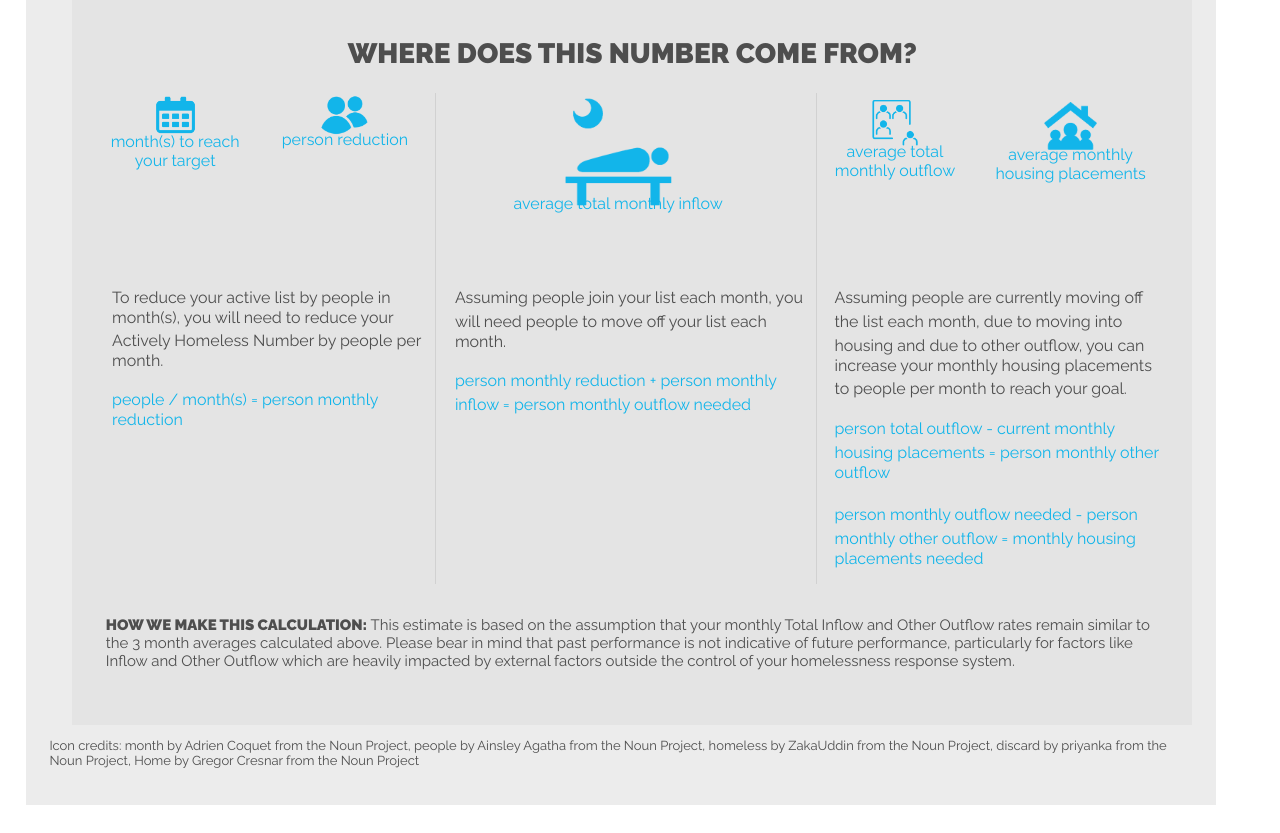
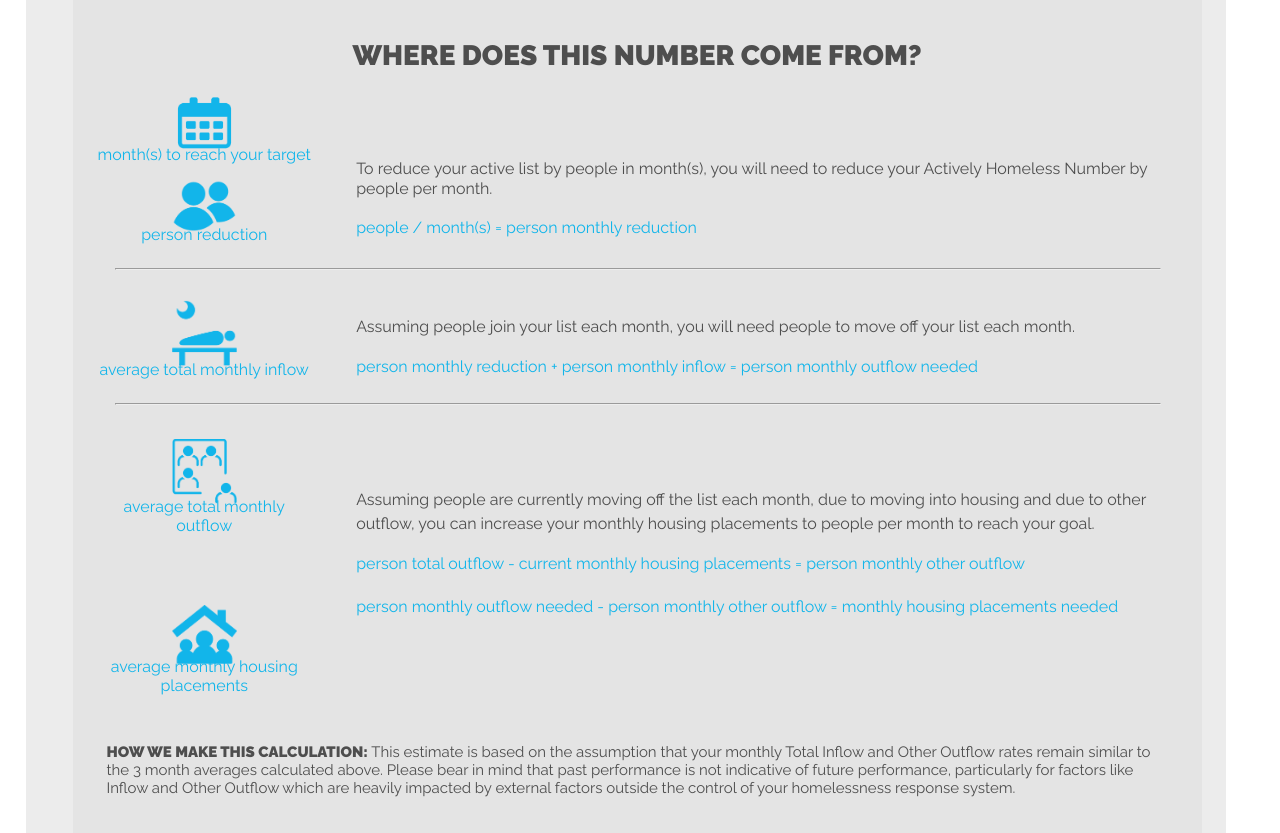
Before and after one commit to builtforzero/30-day-target-move-in-date-calculator, a website built with Parcel: page client/index.html in a window 1280 px wide. Shown: the part 1360-2193 px from the top of the page. Built offline with nearby package versions, Linux system fonts and the light colour scheme; no server answers.

Commit message:
v3 UI updates

```diff
--- a/client/index.html
+++ b/client/index.html
@@ -173,6 +173,8 @@
                     <p style="color: #12b5ea; margin-top: 0%;">average total monthly inflow</p>
                 </div>
                 <div class="explanation2" id="explanation2">
+                    <hr style="margin-left: -30%;">
+                    <br>
                     <p>Assuming
                         <span style="font-size: 20px; font-weight:bold; color: #12b5ea;" id="explanationAvgInflow"></span> people join your list each month, you will need
                         <span style="font-size: 20px; font-weight:bold; color:#12b5ea" id="explanationTargetOutflowRate"></span> people to move off your list each month.
@@ -194,6 +196,8 @@
                     <p style="color: #12b5ea; margin-top: 0%;">average monthly housing placements</p>
                 </div>
                 <div class="explanation3" id="explanation3">
+                    <hr style="margin-left: -30%;">
+                    <br><br><br>
                     <p>Assuming
                         <span style="font-size: 20px; font-weight:bold; color: #12b5ea;" id="explanationAvgTotalOutflow"></span> people are currently moving off the list each month,
                         <span style="font-size: 20px; font-weight:bold; color: #12b5ea;" id="explanationAvgHoused"></span> due to moving into housing and
--- a/client/main.js
+++ b/client/main.js
@@ -212,7 +212,7 @@ function submitData(formName){
                 document.getElementById("goalMet").style.display = "block";
                 document.getElementById("goalMet").innerHTML = "Assuming you maintain an <b>average total monthly inflow of " +
                 avg3MoInflow + "</b> and an <b>average other monthly outflow of " + avgOtherOutflow + "</b>,  with your current <b>housing placement rate of " +
-                avg3MoHoused + "</b> individuals housed each month, you are already on track to meet your goal.<br>Keep it up!";
+                avg3MoHoused + " individuals housed each month</b>, you are already on track to meet your goal.<br>Keep it up!";
             } else {
                 document.getElementById("goalMet").style.display = "none";
                 document.getElementById("goal").style.display = "block";
--- a/client/style.css
+++ b/client/style.css
@@ -12,6 +12,7 @@ CS Brand Colors:
 body {
   font-family: "Raleway";
   margin: 1% 5% 5% 2%;
+  width: 1200px;
 }
 h2 {
   font-size: 28px;
@@ -32,7 +33,6 @@ h2 {
   .goalInputs {
     grid-column: 1/3;
     grid-row: 2/11;
-    /* padding-right: 15%; */
     display: grid;
   }
   .communityDetails {
@@ -153,7 +153,6 @@ h2 {
   }
   .paramNumMonths, .paramTargetNetChange, .paramAvgInflow, .paramAvgOutflow, .paramAvgHoused {
     text-align: center;
-    padding: 1% 5% 10% 1%;
   }
   .explanation1, .explanation2, .explanation3 {
     padding: 0% 2% 0% 5%;
@@ -163,48 +162,44 @@ h2 {
     grid-row: 2;
   }
   .paramTargetNetChange {
-    grid-column: 2;
-    grid-row: 2;
-    border-right: thin solid rgb(209, 209, 209);
+    grid-column: 1;
+    grid-row: 3;
   }
   .explanation1 {
-    grid-column: 1/3;
-    grid-row: 3;
-    border-right: thin solid rgb(209, 209, 209);
+    grid-column: 2/8;
+    grid-row: 2/4;
+    margin-top: 5%;
   }
   .paramAvgInflow {
-    grid-column: 3/6;
-    grid-row: 2;
-    /* width: 70%; */
-    border-right: thin solid rgb(209, 209, 209);
+    grid-column: 1;
+    grid-row: 4;
+    margin-top: 18%;
   }
   .explanation2 {
-    grid-column: 3/6;
-    grid-row: 3;
-    border-right: thin solid rgb(209, 209, 209);
+    grid-column: 2/8;
+    grid-row: 4;
   }
   .paramAvgOutflow {
-    grid-column: 6;
-    grid-row: 2;
-    margin-top: -25%;
+    grid-column: 1;
+    grid-row: 5;
+    margin-top: -10%;
   }
   .paramAvgHoused {
-    grid-column: 7;
-    grid-row: 2;
-    margin-top: -20%;
+    grid-column: 1;
+    grid-row: 6;
   }
   .explanation3 {
-    grid-column: 6/8;
-    grid-row: 3;
+    grid-column: 2/8;
+    grid-row: 5/7;
   }
   .note {
     grid-column: 1/8;
-    grid-row: 4;
+    grid-row: 7;
     padding: 3% 1%;
   }
   .iconCredit {
     grid-column: 1/8;
-    grid-row: 15;
+    grid-row: 14;
   }
 img {
   width: 30%;
```
